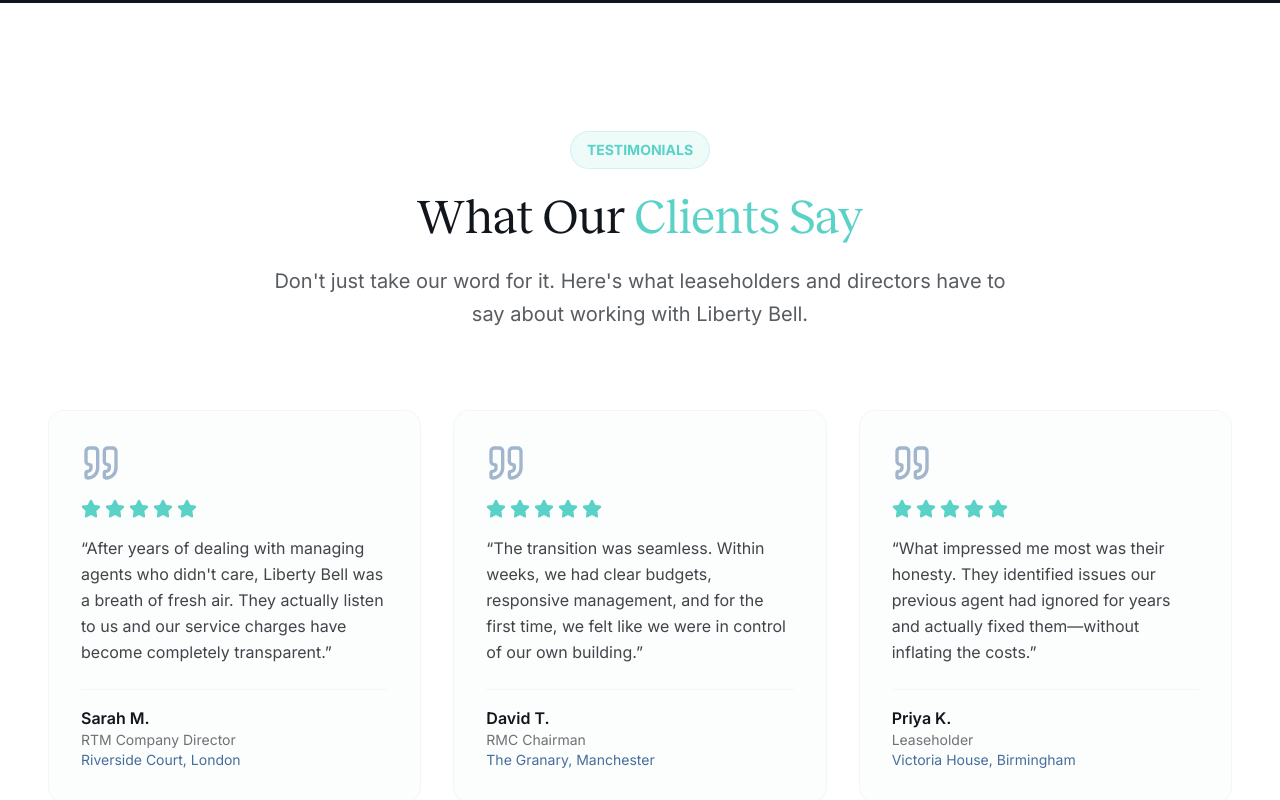
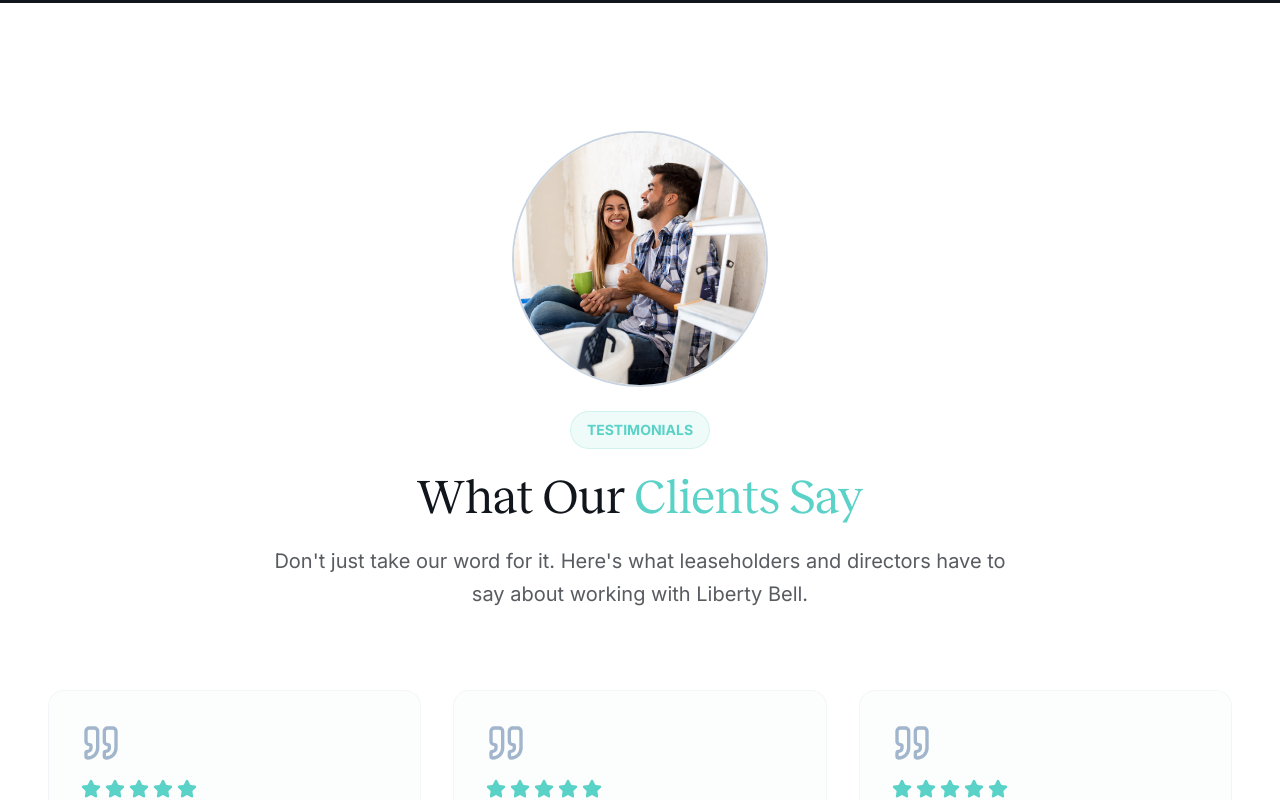
Before and after one commit to jackvdp/liberty-bell-pm, a Next.js app: page / in a window 1280 px wide. Shown: the part 4060-4860 px from the top of the page. Built offline with nearby package versions, Linux system fonts and the light colour scheme; no server answers.

Commit message:
Add image to testimonials section

```diff
--- a/components/testimonials.tsx
+++ b/components/testimonials.tsx
@@ -1,5 +1,6 @@
 'use client'
 
+import Image from 'next/image'
 import { motion } from 'framer-motion'
 import { Star, Quote, ArrowRight } from 'lucide-react'
 import { Button } from '@/components/ui/button'
@@ -41,6 +42,18 @@
                     transition={{ duration: 0.6, ease: "easeOut" }}
                     className="text-center mb-16 lg:mb-20"
                 >
+                    {/* Small photo of happy owners */}
+                    <div className="flex justify-center mb-6">
+                        <div className="relative w-24 h-24 lg:w-64 lg:h-64 rounded-full overflow-hidden border-2 border-liberty-primary/30">
+                            <Image
+                                src="/images/owners.png"
+                                alt="Happy homeowners"
+                                fill
+                                className="object-cover"
+                            />
+                        </div>
+                    </div>
+
                     <span className="inline-flex items-center gap-2 bg-liberty-accent/10 text-liberty-accent px-4 py-2 rounded-full text-sm font-medium mb-6 border border-liberty-accent/20">
                         <strong>TESTIMONIALS</strong>
                     </span>
```
Also changed, not shown: public/images/owners.png (added).
